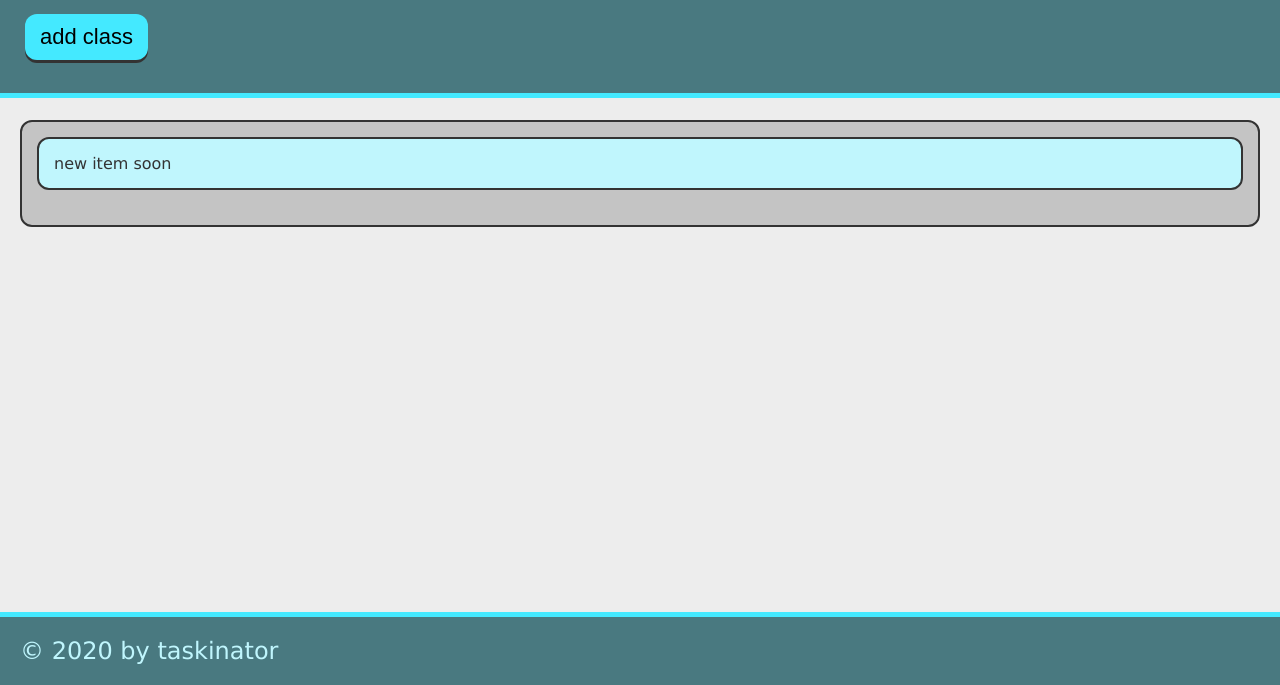
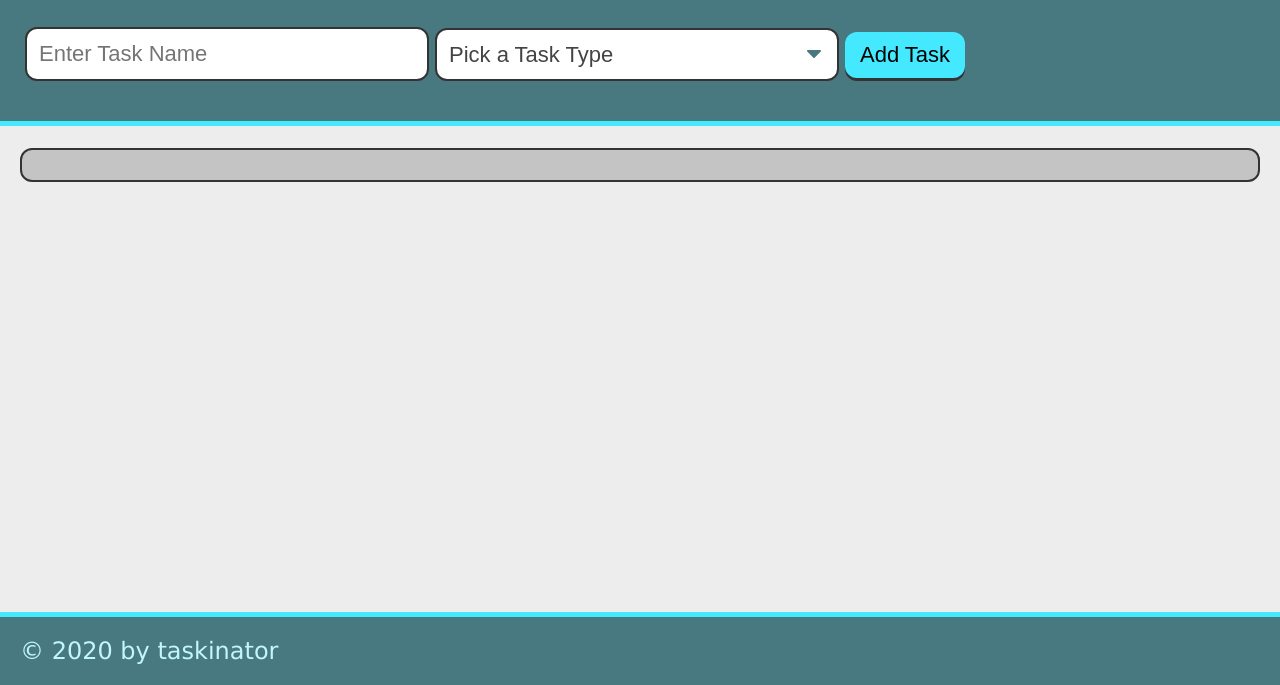
Before and after one commit to NicWille/taskinator, a plain HTML site: page index.html in a window 1280 px wide. Shown: the part 115-800 px from the top of the page. Drawn offline with Linux system fonts and the light colour scheme.

Commit message:
added dropdown box and text input

```diff
--- a/index.html
+++ b/index.html
@@ -7,17 +7,33 @@
     <title>Document</title>
 </head>
 <body>
+
     <header>
         <h1 class="page-title">Taskinator</h1>
         <p>click button below to add new task</p>
-        <button class="btn" id="save-task">add class</button>
+        <form id="task-form">
+            <div class="form-group">
+                <input type="text" name="task-name" placeholder="Enter Task Name">
+            </div>
+            <div class="form-group">
+                <select name="task-type" class="select-dropdown">
+                    <option value="" disabled selected>Pick a Task Type</option>
+                    <option value="Print">Print</option>
+                    <option value="Web">Web</option>
+                    <option value="Mobile">Mobile</option>
+                </select>
+            </div>
+            <div class="form-group">
+              <button class="btn" id="save-task" type="submit">Add Task</button>
+            </div>
+          </form>
     </header>
+
     <section class="task-list-wrapper">
         <h2 class="list-title"></h2>
-        <ul class="task-list" id="tasks-to-do">
-            <li class="task-item">new item soon</li>
-        </ul>
+        <ul class="task-list" id="tasks-to-do"></ul>
     </section>
+
     <footer>
         &copy; 2020 by taskinator
     </footer>
```
